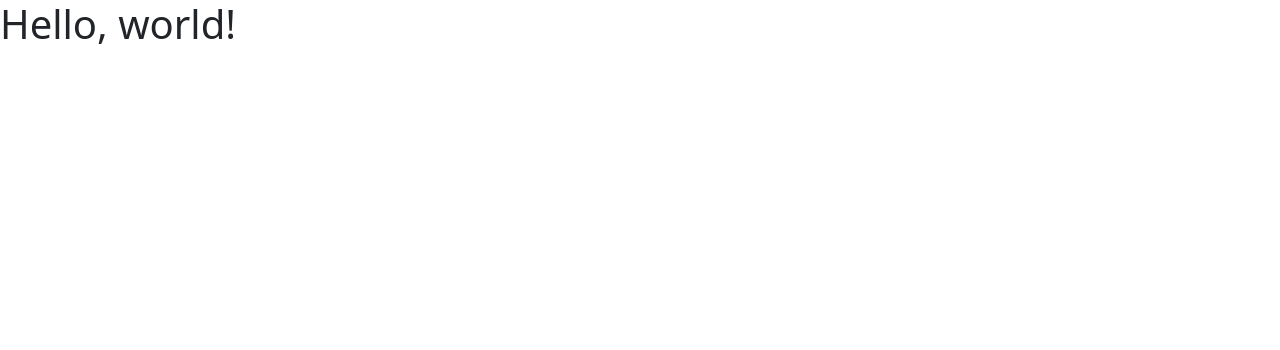
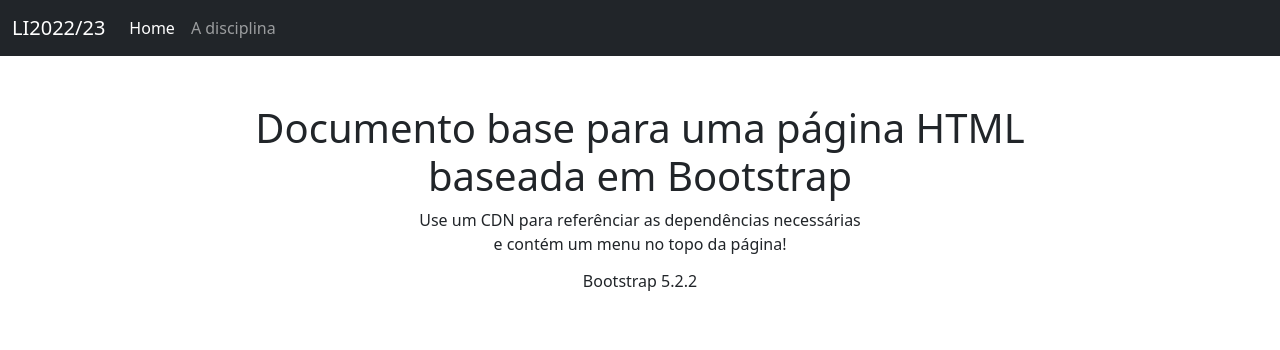
Before and after one commit to lucasduarte2/LI2022-2-Subperiodo-Prova02, a plain HTML site: page index.html in a window 1280 px wide. Drawn offline with nearby package versions, Linux system fonts and the light colour scheme.

Commit message:
4ª tarefa

```diff
--- a/index.html
+++ b/index.html
@@ -7,7 +7,37 @@
     <link href="https://cdn.jsdelivr.net/npm/bootstrap@5.2.2/dist/css/bootstrap.min.css" rel="stylesheet" integrity="sha384-Zenh87qX5JnK2Jl0vWa8Ck2rdkQ2Bzep5IDxbcnCeuOxjzrPF/et3URy9Bv1WTRi" crossorigin="anonymous">
   </head>
   <body>
-    <h1>Hello, world!</h1>
+    <nav class="navbar navbar-expand navbar-dark bg-dark" aria-label="Second navbar example">
+        <div class="container-fluid">
+          <a class="navbar-brand" href="#">LI2022/23</a>
+          <button class="navbar-toggler" type="button" data-bs-toggle="collapse" data-bs-target="#navbarsExample02" aria-controls="navbarsExample02" aria-expanded="false" aria-label="Toggle navigation">
+            <span class="navbar-toggler-icon"></span>
+          </button>
+
+          <div class="collapse navbar-collapse" id="navbarsExample02">
+            <ul class="navbar-nav me-auto">
+              <li class="nav-item">
+                <a class="nav-link active" aria-current="page" href="#">Home</a>
+              </li>
+              <li class="nav-item">
+                <a class="nav-link" href="#">A disciplina</a>
+              </li>
+            </ul>
+          </div>
+        </div>
+      </nav>
+
+      <section class="py-5 text-center container">
+        <div class="row">
+          <div class="col-md-10 mx-auto">
+            <h1>Documento base para uma página HTML baseada em Bootstrap</h1></div>
+            <div class="col-md-5 mx-auto">
+            <p>Use um CDN para referênciar as dependências necessárias e contém um menu no topo da página!</p>
+            <h6>Bootstrap 5.2.2</h6>
+          </div>
+        </div>
+      </section>
+
     <script src="https://cdn.jsdelivr.net/npm/bootstrap@5.2.2/dist/js/bootstrap.bundle.min.js" integrity="sha384-OERcA2EqjJCMA+/3y+gxIOqMEjwtxJY7qPCqsdltbNJuaOe923+mo//f6V8Qbsw3" crossorigin="anonymous"></script>
   </body>
 </html>
```
